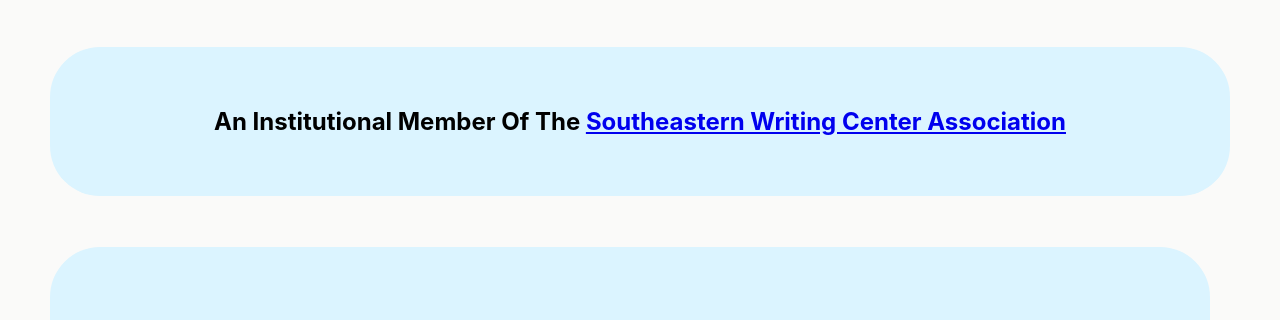
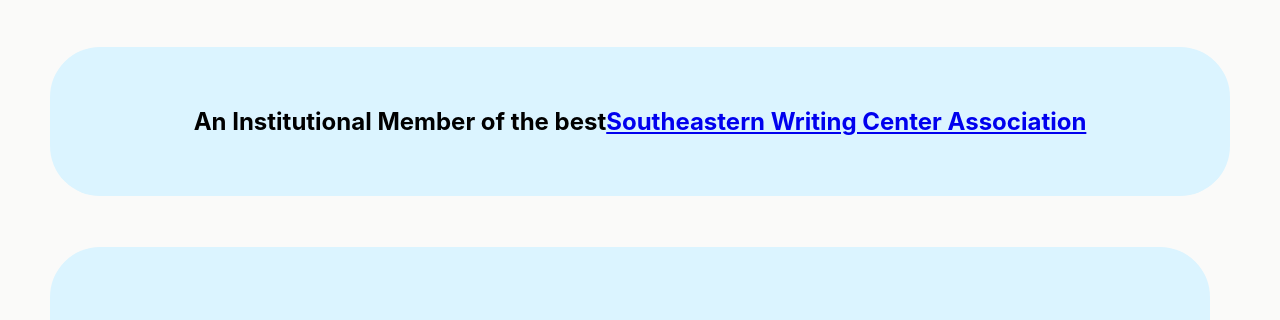
Before and after one commit to citdrhs/drwc, a plain HTML site: page index.html in a window 1280 px wide. Shown: the part 397-717 px from the top of the page. Drawn offline with Linux system fonts and the light colour scheme.

Commit message:
Update index.html

```diff
--- a/index.html
+++ b/index.html
@@ -36,7 +36,7 @@
     </div>
   </div>
 
-  <h2 id = "headindex"> An Institutional Member Of The <a href="https://southeasternwritingcenter.wildapricot.org/"
+  <h2 id = "headindex"> An Institutional Member of the  best<a href="https://southeasternwritingcenter.wildapricot.org/"
 target="_blank" >Southeastern Writing Center Association </a> </h2>
   <div id="indexside">
   <div id = "indexbody"><p class="text1">
```
